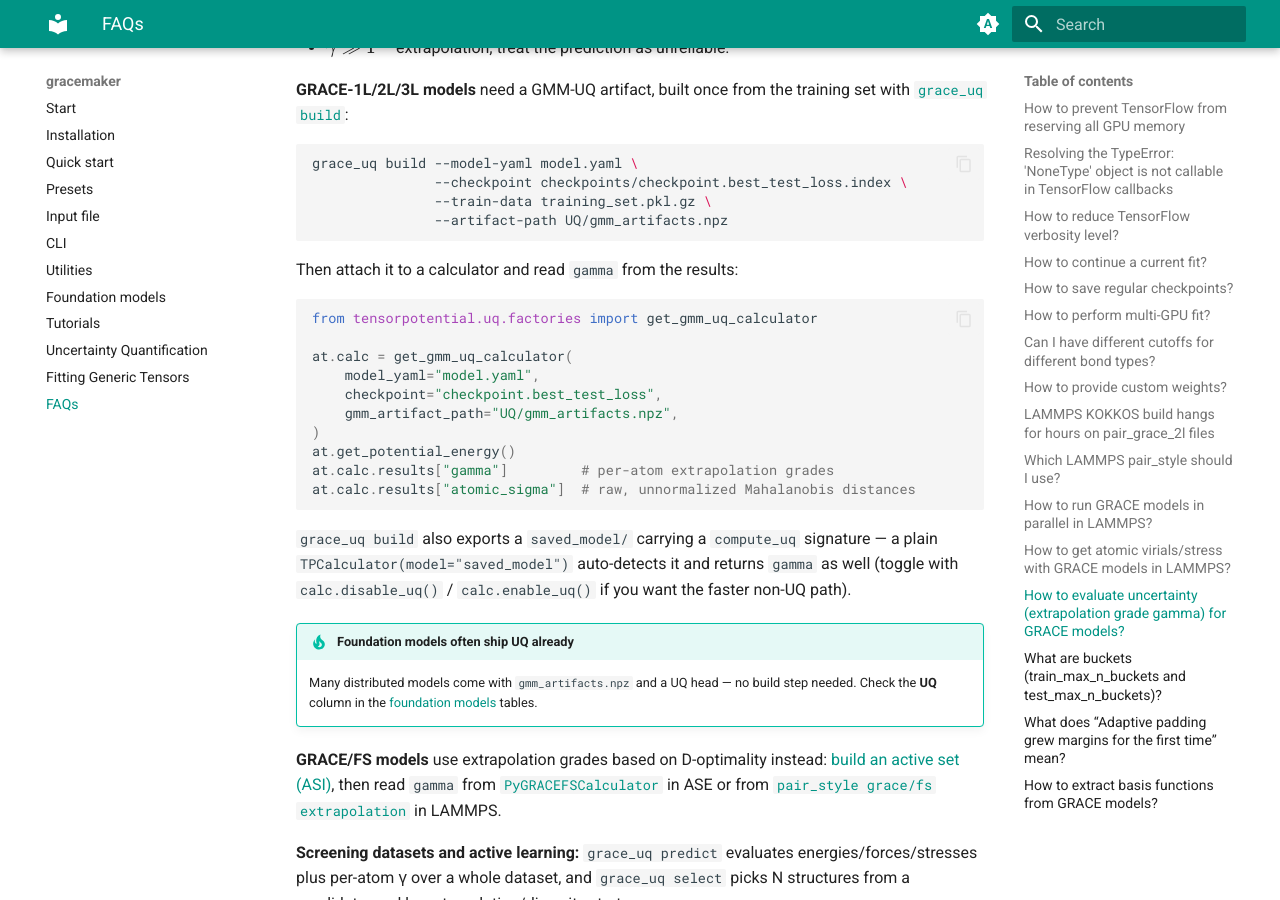
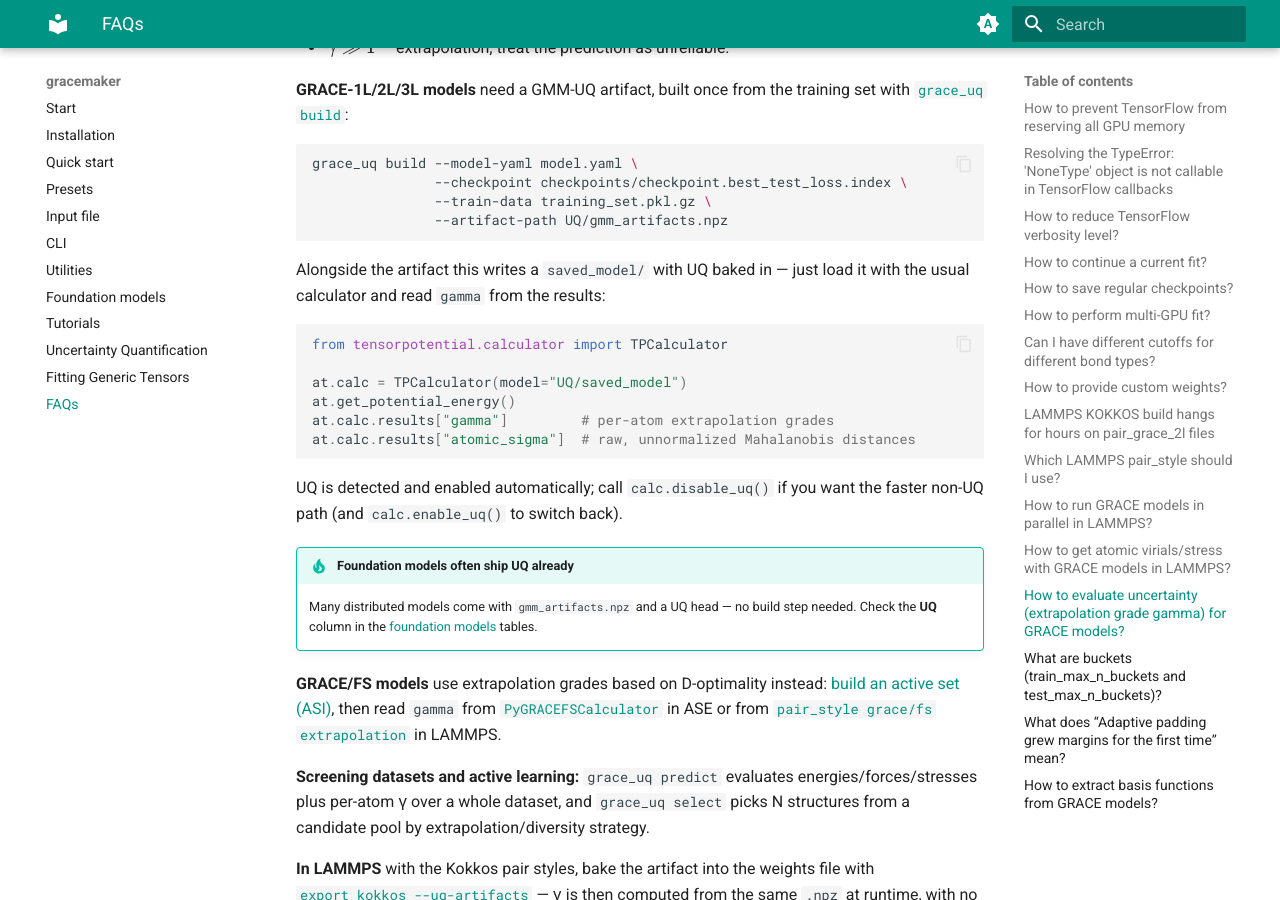
Before and after one commit to ICAMS/grace-tensorpotential, an MkDocs documentation site: the page built from docs/gracemaker/faq.md, in a window 1280 px wide and 900 px high, scrolled down 5896 px. Built offline with MkDocs 1.6.1 and Material for MkDocs 9.7.7, drawn with Linux system fonts in a browser that asks for light colours.

Commit message:
docs: use TPCalculator instead of the UQ factory in FAQ gamma entry
Read gamma from the saved_model exported by grace_uq build via the ordinary
TPCalculator, rather than the lower-level get_gmm_uq_calculator factory.

Co-Authored-By: Claude Opus 5 <noreply@anthropic.com>
Claude-Session: https://claude.ai/code/session_017yByUFgshfVswSi5Yo6HJH

````diff
--- a/docs/gracemaker/faq.md
+++ b/docs/gracemaker/faq.md
@@ -248,25 +248,20 @@ grace_uq build --model-yaml model.yaml \
                --artifact-path UQ/gmm_artifacts.npz
 ```
 
-Then attach it to a calculator and read `gamma` from the results:
+Alongside the artifact this writes a `saved_model/` with UQ baked in — just
+load it with the usual calculator and read `gamma` from the results:
 
 ```python
-from tensorpotential.uq.factories import get_gmm_uq_calculator
+from tensorpotential.calculator import TPCalculator
 
-at.calc = get_gmm_uq_calculator(
-    model_yaml="model.yaml",
-    checkpoint="checkpoint.best_test_loss",
-    gmm_artifact_path="UQ/gmm_artifacts.npz",
-)
+at.calc = TPCalculator(model="UQ/saved_model")
 at.get_potential_energy()
 at.calc.results["gamma"]         # per-atom extrapolation grades
 at.calc.results["atomic_sigma"]  # raw, unnormalized Mahalanobis distances
 ```
 
-`grace_uq build` also exports a `saved_model/` carrying a `compute_uq`
-signature — a plain `TPCalculator(model="saved_model")` auto-detects it and
-returns `gamma` as well (toggle with `calc.disable_uq()` / `calc.enable_uq()`
-if you want the faster non-UQ path).
+UQ is detected and enabled automatically; call `calc.disable_uq()` if you want
+the faster non-UQ path (and `calc.enable_uq()` to switch back).
 
 !!! tip "Foundation models often ship UQ already"
     Many distributed models come with `gmm_artifacts.npz` and a UQ head — no
````
